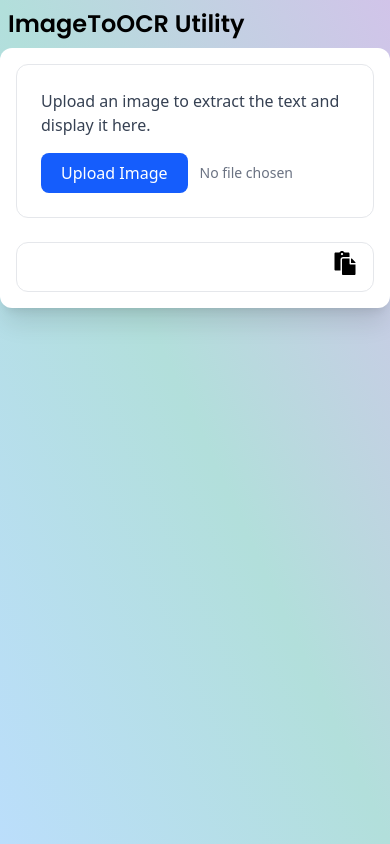
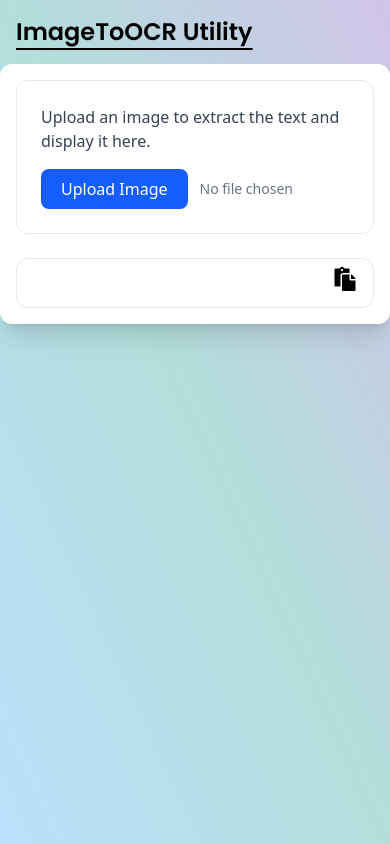
Before and after one commit to real-zephex/that-rude-fella, a Next.js app: page / in a window 390 px wide. Built offline with nearby package versions, Linux system fonts and the light colour scheme.

Commit message:
Update layout and styling for ImageToOCR Utility; adjust padding and enhance title appearance

```diff
--- a/src/app/page.tsx
+++ b/src/app/page.tsx
@@ -4,9 +4,9 @@ import ImageInput from "./ui/image-input";
 export default function Home() {
   return (
     <main className="">
-      <div className="flex flex-row items-center justify-between p-2 lg:p-10">
+      <div className="flex flex-row items-center justify-between p-4  lg:p-10">
         <h2
-          className={`font-semibold text-2xl text-black ${poppins.className}`}
+          className={`font-semibold text-2xl text-black underline underline-offset-8  ${poppins.className}`}
         >
           ImageToOCR Utility
         </h2>
--- a/src/app/ui/image-input.tsx
+++ b/src/app/ui/image-input.tsx
@@ -82,7 +82,7 @@ const ImageInput = () => {
 
   return (
     <div
-      className="max-w-4xl mx-auto p-4 bg-white shadow-xl rounded-xl grid lg:grid-cols-2 grid-cols-1 gap-6 transition-all duration-300"
+      className="max-w-5xl mx-auto p-4 bg-white shadow-xl rounded-xl grid lg:grid-cols-2 grid-cols-1 gap-6 transition-all duration-300"
       onDrop={handleDrop}
       onDragOver={(e) => e.preventDefault()}
       ref={dropRef}
--- a/src/gemini/index.ts
+++ b/src/gemini/index.ts
@@ -32,6 +32,7 @@ export async function analyzeImage(imageData: Uint8Array, mimeType: string) {
           mimeType: mimeType,
           data: Buffer.from(imageData).toString("base64"),
         },
+
       },
     ]);
 
```
